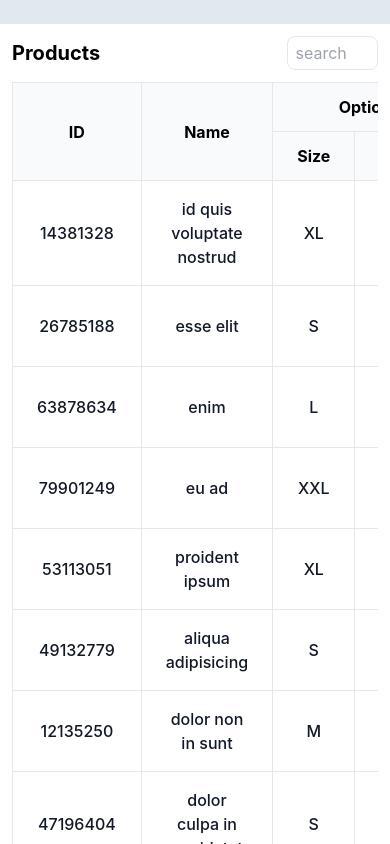
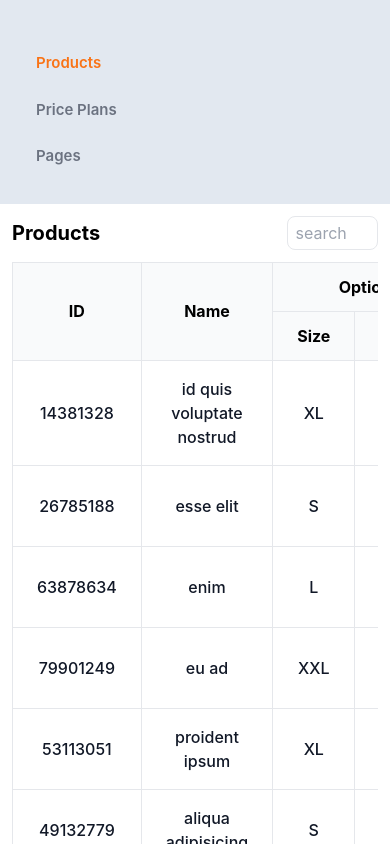
Before and after one commit to kzv-nursultan/systeme-test, a React (Create React App) app: page /products in a window 390 px wide. Shown: the top 844 px of the page. Built offline with nearby package versions, Linux system fonts and the light colour scheme.

Commit message:
fixed styles

```diff
--- a/public/index.html
+++ b/public/index.html
@@ -7,7 +7,7 @@
     <meta name="theme-color" content="#000000" />
     <meta
       name="description"
-      content="Web site created using create-react-app"
+      content="Test task table app"
     />
     <link rel="apple-touch-icon" href="%PUBLIC_URL%/logo192.png" />
     <!--
@@ -24,7 +24,7 @@
       work correctly both with client-side routing and a non-root public URL.
       Learn how to configure a non-root public URL by running `npm run build`.
     -->
-    <title>React App</title>
+    <title>Table App</title>
   </head>
   <body>
     <noscript>You need to enable JavaScript to run this app.</noscript>
--- a/src/features/header/header.tsx
+++ b/src/features/header/header.tsx
@@ -1,28 +1,29 @@
-import { useMemo } from "react";
 import { NAVIGATION } from "../../app/constants/navigation";
+import { useNavigate } from "react-router-dom";
 
 export default function Header() {
-  const currentPath = useMemo(() => window.location.pathname, []);
+  const navigate = useNavigate();
+
   return (
     <header className="bg-slate-200 p-3">
       <div
-        className="hidden justify-between items-center w-full lg:flex lg:w-auto lg:order-1 p-3"
+        className="justify-between items-center w-full lg:flex lg:w-auto lg:order-1 p-3"
         id="mobile-menu-2"
       >
         <ul className="flex flex-col mt-4 font-medium lg:flex-row lg:space-x-8 lg:mt-0">
           {NAVIGATION.map((nav) => (
             <li
               key={nav.href}
-              className="max-lg:border-b border-gray-300 max-lg:py-3 px-3"
+              className="border-gray-300 max-lg:py-3 px-3"
             >
-              <a
-                href={nav.href}
+              <button
+                onClick={() => navigate(nav.href)}
                 className={`hover:text-[#007bff] text-gray-500 block font-semibold text-[15px] active:text-black ${
-                  currentPath === nav.href && "text-orange-500"
+                  window.location.pathname === nav.href && "text-orange-500"
                 }`}
               >
                 {nav.title}
-              </a>
+              </button>
             </li>
           ))}
         </ul>
```
